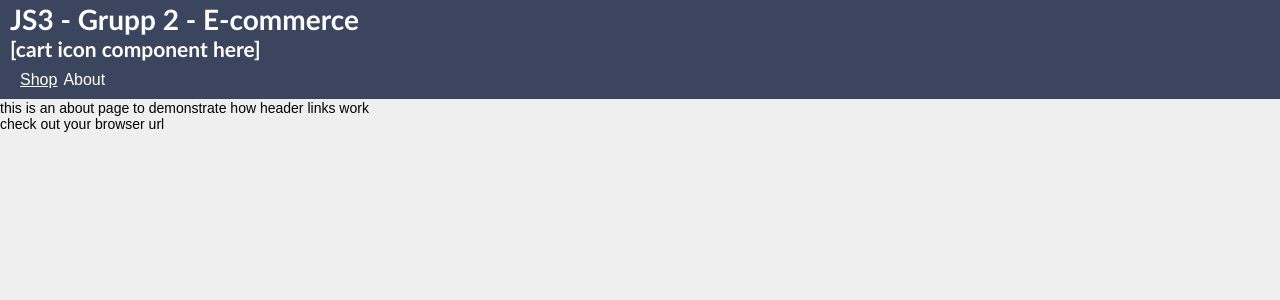
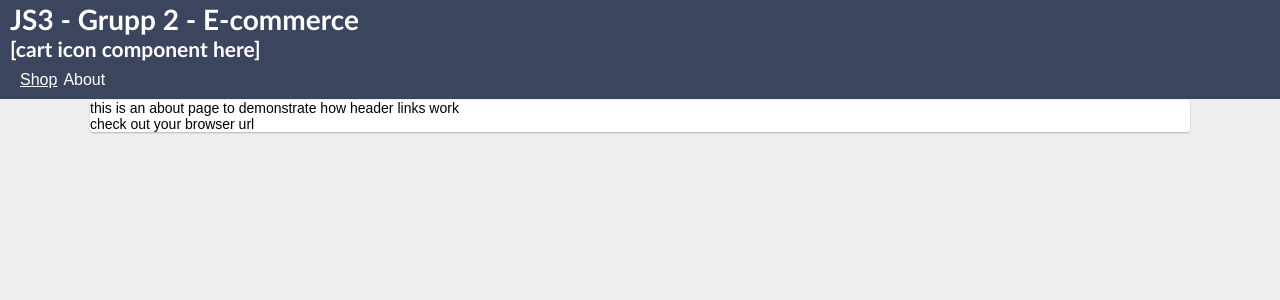
Before and after one commit to Dmitrijv/fend19-js3-grp2-ecommerce, a React (Create React App) app: page /about in a window 1280 px wide. Shown: the top 300 px of the page. Built offline with nearby package versions, Linux system fonts and the light colour scheme; no server answers.

Commit message:
added css for a generic centered container

```diff
--- a/src/pages/AboutPage.jsx
+++ b/src/pages/AboutPage.jsx
@@ -2,9 +2,11 @@ import React from "react";
 
 export default function AboutPage() {
   return (
-    <div>
-      <p>this is an about page to demonstrate how header links work</p>
-      <p>check out your browser url</p>
+    <div className="centered-container">
+      <div className="white-card">
+        <p>this is an about page to demonstrate how header links work</p>
+        <p>check out your browser url</p>
+      </div>
     </div>
   );
 }
--- a/src/styles/_basics.scss
+++ b/src/styles/_basics.scss
@@ -24,6 +24,12 @@ h6 {
   font-family: BhrHeaderFont, Trebuchet MS;
 }
 
+.centered-container {
+  max-width: 1100px;
+  margin-right: auto;
+  margin-left: auto;
+}
+
 .white-card {
   background-color: #fff;
   border-radius: 3px;
```
